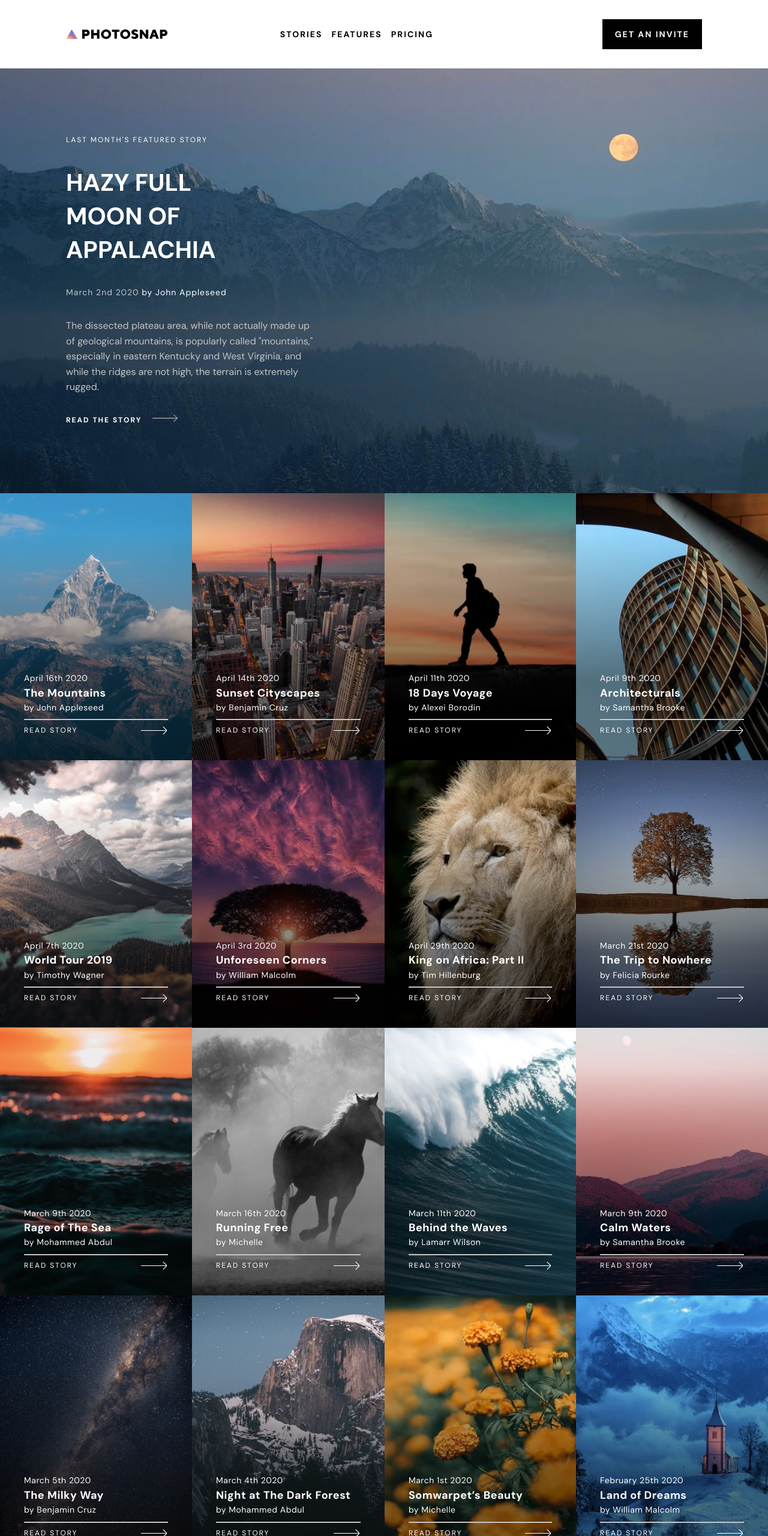
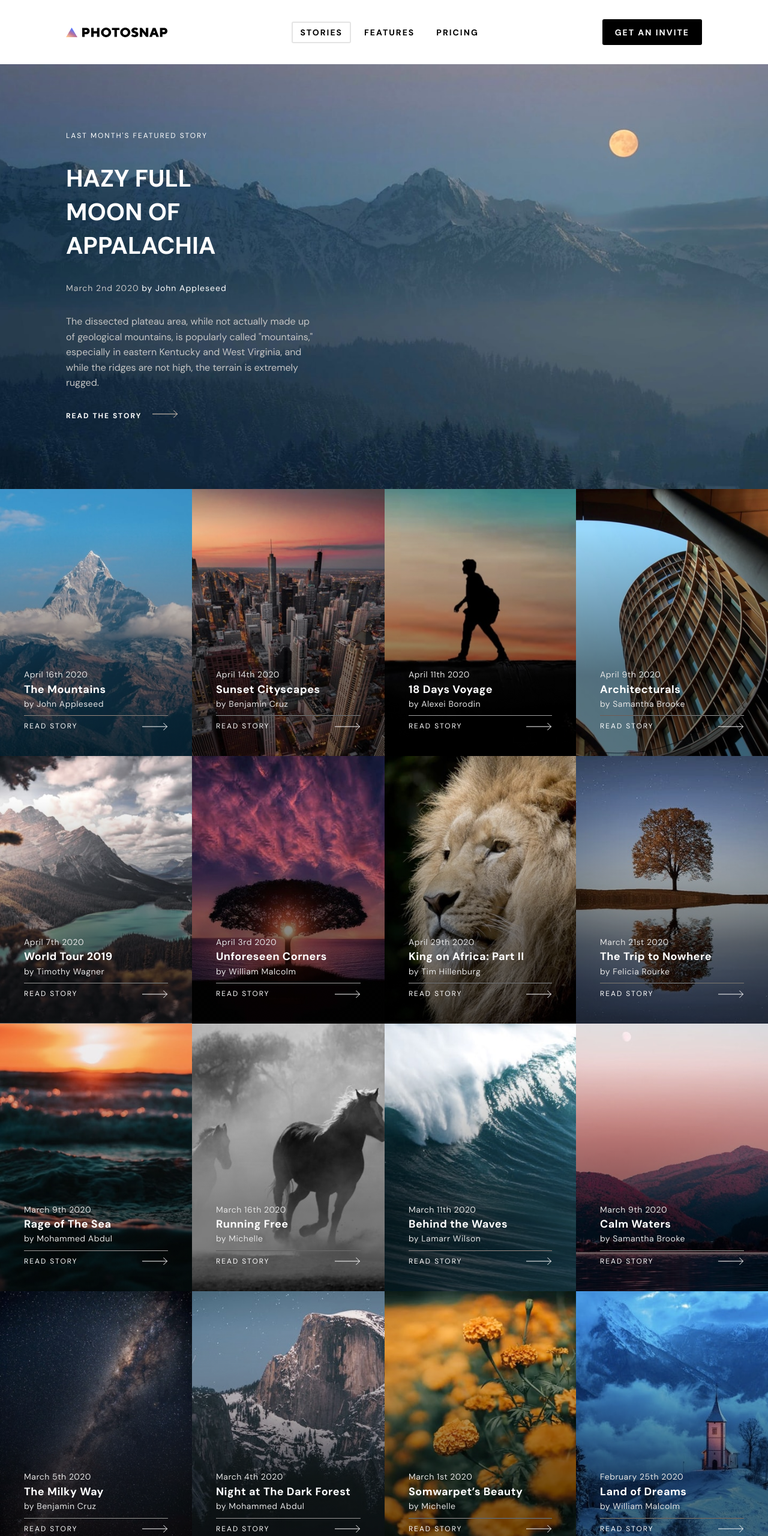
Before and after one commit to Bawi99/photosnap-multi-page, a plain HTML site: page stories.html in a window 1280 px wide. Shown: the top 2560 px of the page at 60% size. Drawn offline with Linux system fonts and the light colour scheme.

Commit message:
Fix issues

```diff
--- a/css/style.css
+++ b/css/style.css
@@ -24,12 +24,9 @@
   --fw-bold: 700;
 
   --hori-wrapper: 30px;
-
   --flowiser: 1rem;
 }
-
 /* ******************* General Settings ****************** */
-
 *,
 *::before,
 *::after {
@@ -73,9 +70,7 @@ img {
   max-width: 100%;
   object-fit: cover;
 }
-
 /* ********************************* */
-
 .container {
   max-width: 1440px;
   margin: 0 auto;
@@ -189,19 +184,14 @@ h2 {
 .arrow_link:focus {
   text-decoration: underline;
 }
-
-/* ****************************************************************** */
 /* *****************     Nav_bar     ******************** */
 .nav_bar {
+  background-color: var(--clr-100);
   position: relative;
 }
 .nav_brand {
+  /* background-color: cyan; */
   padding: 2rem;
-  /* background-color: cyan; */
-  background-color: var(--clr-100);
-  position: relative;
-  z-index: 2;
-
   display: flex;
   justify-content: space-between;
   align-items: center;
@@ -212,61 +202,99 @@ h2 {
   display: flex;
   align-items: center;
   cursor: pointer;
+  display: flex;
+  align-items: center;
 }
 #close {
   display: none;
 }
 
 .nav_menu {
-  /* background-color: goldenrod; */
+  /* border: solid 2px red; */
   background-color: var(--clr-100);
   text-align: center;
-  padding: 2em;
-
   position: absolute;
-  z-index: 1;
-
+  z-index: 2;
   top: 100%;
   left: 0;
   right: 0;
-  transform: translateY(-100%);
-  transition: transform 300ms ease;
+  display: grid;
+
+  grid-template-rows: 0fr;
+  transition: grid-template-rows 300ms ease;
 }
 .nav_bar.active .nav_menu {
-  transform: translateY(0);
+  grid-template-rows: 1fr;
 }
-.nav_menu a {
+/* *************   Modal    ****************** */
+main,
+footer {
+  position: relative;
+}
+main.modal::before,
+footer.modal::before {
+  content: '';
+  width: 100%;
+  height: 100%;
+  position: absolute;
+  background-color: rgba(0, 0, 0, 0.45);
+  z-index: 1;
+}
+/* ******************************************* */
+.nav_list-container {
+  /* border-bottom: solid 1px; */
+  overflow: hidden;
+}
+.nav_list {
+  padding: 2em;
+}
+.nav_list li+li {
+  margin-top: 0.75em;
+}
+.nav_list li a {
   text-decoration: none;
-  color: var(--nav_btn-fore_color, var(--clr-900));
   font-size: var(--fz-tiny-01);
   font-weight: var(--fw-bold);
   text-transform: uppercase;
   letter-spacing: 2px;
+  border-radius: 3px;
 }
-.nav_list {
-  border-bottom: solid 1px;
+.current-footer {
+  border-bottom: solid 2px var(--clr-300);
+  padding-bottom: 0.25em;
+  pointer-events: none;
 }
-.nav_list li {
-  margin-bottom: 0.5em;
+.nav_list li:not(:last-child) a {
+  color: var(--clr-900);
+  display: inline-block;
+  padding: 0.5em 1em;
 }
-.nav_list li a {
-  display: inline-block;
-  padding: 0.25em 1em;
+.nav_list li:not(:last-child) a.current {
+  padding: calc(0.5em - 2px) calc(1em - 2px);
+  border: solid 2px var(--clr-200);
+  pointer-events: none;
+}
+.nav_list li:not(:last-child) a:focus,
+.nav_list li:not(:last-child) a:hover {
+  background-color: var(--clr-200);
 }
 
-.nav_menu a.action_call {
+.nav_list li:last-child {
+  padding-top: 1em;
+  border-top: solid 1px var(--clr-300);
+}
+.nav_list li:last-child a {
   display: block;
-  --nav_btn-fore_color: var(--clr-100);
+  color: var(--clr-100);
   background-color: var(--clr-900);
-  padding: 1em;
-  /* position: inherit; */
-  margin-top: 1.5em;
+  padding: 0.75em 1.5em;
+  white-space: nowrap;
 }
-
-/* ****************************************************************** */
+.nav_list li:last-child a:focus,
+.nav_list li:last-child a:hover {
+  background-color: var(--clr-500);
+}
 /* *****************          Stories            ******************** */
-
-/* #stories .section-1 { */
 #stories .row-1 {
   position: relative;
   z-index: 0;
@@ -285,7 +313,6 @@ h2 {
   font-size: var(--fz-tiny-01);
   letter-spacing: 1px;
 }
-
 /* ********** The glow effect on anchor hover ********** */
 #stories .arrow_link.glow::before {
   content: "";
@@ -312,9 +339,7 @@ h2 {
   opacity: 0.6;
   background-size: 100% 100%;
 }
-/* ****************************************************** */
 /* **************       Gallery card          **************** */
-
 .pic_card {
   /* border: solid 2px chartreuse; */
   font-family: inherit;
@@ -380,37 +405,40 @@ h2 {
   align-self: end;
 }
 .card_caption_flex {
-  /* outline: solid 2px; */
+  /* outline: solid 2px palevioletred; */
   display: flex;
   justify-content: space-between;
 }
 time,
 address {
+  color: var(--clr-200);
   font-size: var(--fz-tiny-01);
   font-style: normal;
 }
 .card_caption h3 {
   font-size: var(--fz-title-03);
 }
+.card_caption hr {
+  height: 1px;
+  border: none;
+  background-color: rgba(200, 200, 200, 0.8);
+  mix-blend-mode: difference;
+}
 .readStory {
   font-size: var(--fz-tiny-02);
   text-transform: uppercase;
   letter-spacing: 2px;
-  display: block;
 }
-.arrow {
-  border: solid 2px transparent;
+.card_caption .arrow {
+  object-fit: none;
 }
 
 /* **************       Gallery          **************** */
-
 .gallery {
   display: grid;
   grid-template-columns: auto;
 }
-
 /* ************    Features     ***************** */
-
 .features h3 {
   color: var(--clr-900);
   font-size: var(--fz-title-03);
@@ -442,7 +470,6 @@ address {
 }
 
 /* ************    Pricing     ********************************* */
-
 .pricing_cards {
   padding: calc(var(--hori-wrapper) * 2) var(--hori-wrapper);
   display: grid;
@@ -512,9 +539,7 @@ address {
 .subscription_yearly .yearly {
   color: var(--clr-900);
 }
-
 /* ******************************************************************** */
-
 .pricing_card {
   color: var(--pricing-fore, inherit);
   background-color: var(--pricing-back, var(--clr-200));
@@ -586,10 +611,7 @@ address {
   background-size: 100% 7px;
   background-repeat: no-repeat;
 }
-
-/* ********************************************************************** */
 /* ********************   Compare      ******************************* */
-
 .table_container {
   padding: 0 var(--hori-wrapper) calc(var(--hori-wrapper) * 2);
   display: grid;
@@ -605,9 +627,7 @@ address {
   font-weight: var(--fw-bold);
   text-transform: uppercase;
   letter-spacing: 1px;
-
   justify-self: center;
-
   display: grid;
   grid-template-columns: repeat(3, auto);
   gap: 1em 6em;
@@ -639,17 +659,13 @@ address {
 .table_title {
   display: none;
 }
-
-/* ********************************************************************** */
 /* ************    Footer     ********************* */
-
 .footer {
   text-align: center;
   padding: 2rem var(--hori-wrapper);
   display: grid;
   grid-template-columns: repeat(3, auto);
   row-gap: calc(var(--flowiser) * 2);
-  /* align-content: center; */
 }
 .footer > * {
   grid-column: 1 / -1;
@@ -709,9 +725,7 @@ ul.page_list li + li {
 .page_list a:hover {
   color: var(--clr-400);
 }
-
 /* ********************************************************************** */
-
 @media all and (min-width: 550px) {
   :root {
     --hori-wrapper: 50px;
@@ -862,10 +876,7 @@ ul.page_list li + li {
   .table_sub_title {
     display: none;
   }
-
-  /* ********************************************************************** */
   /* ************    Footer     ********************* */
-
   .footer {
     text-align: left;
     padding: calc(var(--hori-wrapper) / 2) var(--hori-wrapper);
@@ -895,55 +906,53 @@ ul.page_list li + li {
     justify-self: end;
   }
 }
-/* ************************************************ */
-@media all and (min-width: 750px) {
+
+@media all and (min-width: 780px) {
   .nav_bar {
     position: static;
     padding: 2rem var(--hori-wrapper);
     display: grid;
-    grid-template-columns: repeat(3, 1fr);
+    grid-template-columns:
+      auto
+      minmax(max-content, 66%)
+    ;
   }
   .nav_brand {
     padding: 0;
     background-color: transparent;
-    position: static;
-    grid-area: 1/1/2 / span 1;
   }
   .menu_btns {
     display: none;
   }
   .nav_menu {
-    padding: 0;
     position: static;
-    grid-area: 1/1/2 / span 3;
-    transform: translate(0);
-    transition: none;
-    display: grid;
-    grid-template-columns: repeat(3, 1fr);
-    align-items: center;
+    display: flex;
+    background-color: transparent;
+    justify-content: flex-end;
+  }
+  .nav_list-container {
+    overflow: auto;
+    flex: 1 1 auto;
   }
   .nav_list {
-    grid-area: 1/2/2 / span 1;
     display: flex;
-    border-bottom: none;
+    align-items: center;
+    padding: 0;
+    margin-left: 1rem;
   }
-  .nav_list li {
-    margin-bottom: 0;
+  .nav_list li+li {
+    margin-top: 0;
+  }
+  .nav_list li:not(:last-child) {
     margin-right: 0.5em;
   }
-  .nav_list li a {
-    padding: 0.25em;
+  .nav_list li:last-child {
+    padding-top: 0;
+    border-top: none;
+    margin-left: auto;
   }
-  .nav_menu a.action_call {
-    display: inline-block;
-    grid-area: 1/3/2/-1;
-    justify-self: end;
-    padding: 1em 1.5em;
-    margin-top: 0;
-  }
+}
 
-  /* ****************************************************************** */
-}
 @media all and (min-width: 900px) {
   :root {
     --fz-title-01: 40px;
--- a/javascript/script.js
+++ b/javascript/script.js
@@ -2,22 +2,51 @@
 
 document.addEventListener('DOMContentLoaded', () => {
 
+  const main = document.querySelector('main');
+  const footer = document.querySelector('footer');
   const navBar = document.querySelector('.nav_bar');
   const menuBtns = document.querySelector('.menu_btns');
   const open = document.getElementById('open');
   const close = document.getElementById('close');
 
-    menuBtns.addEventListener('click', (event) => {
-        if (navBar.classList.contains('active')) {
+  const openMenu = () => {
+    open.style.display = 'none';
+    close.style.display = 'block';
+    main.classList.add('modal');
+    footer.classList.add('modal');
+    navBar.classList.add('active');
+  }
+  const closeMenu = () => {
     open.style.display = 'block';
     close.style.display = 'none';
+    main.classList.remove('modal');
+    footer.classList.remove('modal');
     navBar.classList.remove('active');
+  }
+
+  menuBtns.addEventListener('click', () => {
+    if (navBar.classList.contains('active')) {
+      closeMenu();
     } else {
-            open.style.display = 'none';
-            close.style.display = 'block';
-            navBar.classList.add('active');
+      openMenu();
     }
   });
 
+  let resizing = null;
+  window.onresize = () => {
+    resizing = true;
+  }
+  setInterval(() => {
+    if (navBar.classList.contains('active') && resizing && window.innerWidth >= 780) {
+      resizing = false;
+      closeMenu();
+    };
+  }, 300);
+
+  window.onclick = (event) => {
+    if (event.target.closest('.modal')) {
+      closeMenu();
+    }
+  };
 
 });
--- a/stories.html
+++ b/stories.html
@@ -25,12 +25,14 @@
           </div>
         </div>
         <div class="nav_menu">
-          <ul class="nav_list">
-            <li class="nav_item"><a href="stories.html" class="page_link">Stories</a></li>
-            <li class="nav_item"><a href="features.html" class="page_link">Features</a></li>
-            <li class="nav_item"><a href="pricing.html" class="page_link">Pricing</a></li>
-          </ul>
-          <a href="#" class="action_call">Get an invite</a>
+          <div class="nav_list-container">
+            <ul class="nav_list">
+              <li class="nav_item"><a href="stories.html" class="page_link current">Stories</a></li>
+              <li class="nav_item"><a href="features.html" class="page_link">Features</a></li>
+              <li class="nav_item"><a href="pricing.html" class="page_link">Pricing</a></li>
+              <li class="nav_item"><a href="#" class="action_call">Get an invite</a></li>
+            </ul>
+          </div>
         </div>
       </nav>
     </div>
@@ -76,7 +78,7 @@
                     <address>by John Appleseed</address>
                     <hr>
                     <div class="card_caption_flex">
-                      <span class="readStory">Read Story</span>
+                      <p class="readStory">Read Story</p>
                       <img src="assets/shared/desktop/arrow.svg" class="arrow" alt="">
                     </div> <!-- /card_caption_flex -->
                   </div>
@@ -99,7 +101,7 @@
                     <address>by Benjamin Cruz</address>
                     <hr>
                     <div class="card_caption_flex">
-                      <span class="readStory">Read Story</span>
+                      <p class="readStory">Read Story</p>
                       <img src="assets/shared/desktop/arrow.svg" class="arrow" alt="">
                     </div> <!-- /card_caption_flex -->
                   </div>
@@ -122,7 +124,7 @@
                     <address>by Alexei Borodin</address>
                     <hr>
                     <div class="card_caption_flex">
-                      <span class="readStory">Read Story</span>
+                      <p class="readStory">Read Story</p>
                       <img src="assets/shared/desktop/arrow.svg" class="arrow" alt="">
                     </div> <!-- /card_caption_flex -->
                   </div>
@@ -145,7 +147,7 @@
                     <address>by Samantha Brooke</address>
                     <hr>
                     <div class="card_caption_flex">
-                      <span class="readStory">Read Story</span>
+                      <p class="readStory">Read Story</p>
                       <img src="assets/shared/desktop/arrow.svg" class="arrow" alt="">
                     </div> <!-- /card_caption_flex -->
                   </div>
@@ -168,7 +170,7 @@
                     <address>by Timothy Wagner</address>
                     <hr>
                     <div class="card_caption_flex">
-                      <span class="readStory">Read Story</span>
+                      <p class="readStory">Read Story</p>
                       <img src="assets/shared/desktop/arrow.svg" class="arrow" alt="">
                     </div> <!-- /card_caption_flex -->
                   </div>
@@ -191,7 +193,7 @@
                     <address>by William Malcolm</address>
                     <hr>
                     <div class="card_caption_flex">
-                      <span class="readStory">Read Story</span>
+                      <p class="readStory">Read Story</p>
                       <img src="assets/shared/desktop/arrow.svg" class="arrow" alt="">
                     </div> <!-- /card_caption_flex -->
                   </div>
@@ -214,7 +216,7 @@
                     <address>by Tim Hillenburg</address>
                     <hr>
                     <div class="card_caption_flex">
-                      <span class="readStory">Read Story</span>
+                      <p class="readStory">Read Story</p>
                       <img src="assets/shared/desktop/arrow.svg" class="arrow" alt="">
                     </div> <!-- /card_caption_flex -->
                   </div>
@@ -237,7 +239,7 @@
                     <address>by Felicia Rourke</address>
                     <hr>
                     <div class="card_caption_flex">
-                      <span class="readStory">Read Story</span>
+                      <p class="readStory">Read Story</p>
                       <img src="assets/shared/desktop/arrow.svg" class="arrow" alt="">
                     </div> <!-- /card_caption_flex -->
                   </div>
@@ -260,7 +262,7 @@
                     <address>by Mohammed Abdul</address>
                     <hr>
                     <div class="card_caption_flex">
-                      <span class="readStory">Read Story</span>
+                      <p class="readStory">Read Story</p>
                       <img src="assets/shared/desktop/arrow.svg" class="arrow" alt="">
                     </div> <!-- /card_caption_flex -->
                   </div>
@@ -283,7 +285,7 @@
                     <address>by Michelle</address>
                     <hr>
                     <div class="card_caption_flex">
-                      <span class="readStory">Read Story</span>
+                      <p class="readStory">Read Story</p>
                       <img src="assets/shared/desktop/arrow.svg" class="arrow" alt="">
                     </div> <!-- /card_caption_flex -->
                   </div>
@@ -306,7 +308,7 @@
                     <address>by Lamarr Wilson</address>
                     <hr>
                     <div class="card_caption_flex">
-                      <span class="readStory">Read Story</span>
+                      <p class="readStory">Read Story</p>
                       <img src="assets/shared/desktop/arrow.svg" class="arrow" alt="">
                     </div> <!-- /card_caption_flex -->
                   </div>
@@ -329,7 +331,7 @@
                     <address>by Samantha Brooke</address>
                     <hr>
                     <div class="card_caption_flex">
-                      <span class="readStory">Read Story</span>
+                      <p class="readStory">Read Story</p>
                       <img src="assets/shared/desktop/arrow.svg" class="arrow" alt="">
                     </div> <!-- /card_caption_flex -->
                   </div>
@@ -352,7 +354,7 @@
                     <address>by Benjamin Cruz</address>
                     <hr>
                     <div class="card_caption_flex">
-                      <span class="readStory">Read Story</span>
+                      <p class="readStory">Read Story</p>
                       <img src="assets/shared/desktop/arrow.svg" class="arrow" alt="">
                     </div> <!-- /card_caption_flex -->
                   </div>
@@ -375,7 +377,7 @@
                     <address>by Mohammed Abdul</address>
                     <hr>
                     <div class="card_caption_flex">
-                      <span class="readStory">Read Story</span>
+                      <p class="readStory">Read Story</p>
                       <img src="assets/shared/desktop/arrow.svg" class="arrow" alt="">
                     </div> <!-- /card_caption_flex -->
                   </div>
@@ -398,7 +400,7 @@
                     <address>by Michelle</address>
                     <hr>
                     <div class="card_caption_flex">
-                      <span class="readStory">Read Story</span>
+                      <p class="readStory">Read Story</p>
                       <img src="assets/shared/desktop/arrow.svg" class="arrow" alt="">
                     </div> <!-- /card_caption_flex -->
                   </div>
@@ -421,7 +423,7 @@
                     <address>by William Malcolm</address>
                     <hr>
                     <div class="card_caption_flex">
-                      <span class="readStory">Read Story</span>
+                      <p class="readStory">Read Story</p>
                       <img src="assets/shared/desktop/arrow.svg" class="arrow" alt="">
                     </div> <!-- /card_caption_flex -->
                   </div>
@@ -438,7 +440,7 @@
   <footer>
     <div class="container">
       <div class="footer blackboard">
-        <a href="#" class="logo" aria-label="page logo">
+        <a href="index.html" class="logo" aria-label="go to home page">
           <svg xmlns="http://www.w3.org/2000/svg" width="170" height="16">
             <defs>
                 <linearGradient id="a" x1="0%" x2="50%" y1="85.457%" y2="14.543%">
@@ -513,7 +515,7 @@
         </ul>
         <ul class="page_list">
           <li><a href="index.html">Home</a></li>
-          <li><a href="stories.html">Stories</a></li>
+          <li><a href="#" class="current-footer">Stories</a></li>
           <li><a href="features.html">Features</a></li>
           <li><a href="pricing.html">Pricing</a></li>
         </ul>
```
Also changed, not shown: features.html (+10 -8 lines), index.html (+11 -9 lines), pricing.html (+10 -8 lines). Lines whose indentation alone changed are shown as unchanged.
